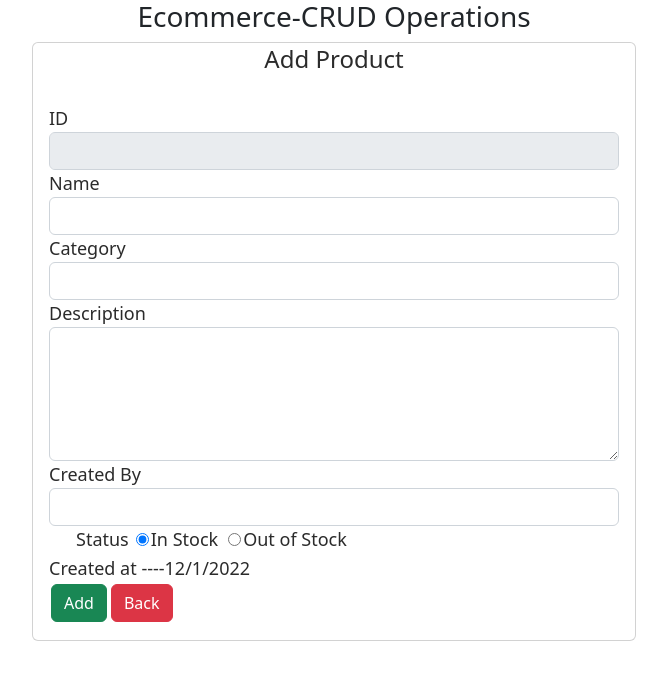
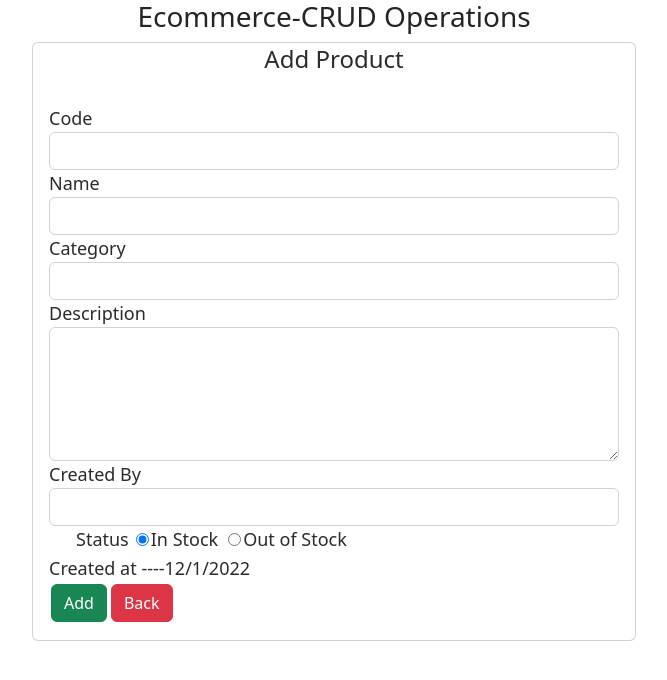
Before and after one commit to lisha149/Ecommerce_Node, a React (Create React App) app in the folder frontend/: page /products/create in a window 1280 px wide. Shown: the top 680 px of the page, without its empty margins (306-973 px from the left). Built offline with nearby package versions, Linux system fonts and the light colour scheme.

Commit message:
validated the empty field

```diff
--- a/frontend/src/components/ProductCreate.js
+++ b/frontend/src/components/ProductCreate.js
@@ -8,17 +8,25 @@ const ProductCreate = () => {
   const [description, setDescription] = useState("");
   const [created_by, setCreatedBy] = useState("");
   const [status, setStatus] = useState("in_stock");
+  const date = new Date();
+
+  const [created_at, setCreatedAt] = useState(date.toISOString());
+  const [updated_at, setUpdatedAt] = useState(date.toISOString());
+  const [validation, setValidation] = useState(false);
 
   const navigate = useNavigate();
 
   const submitHandler = (e) => {
     e.preventDefault();
     const data = {
+      id,
       product_name,
       category_name,
       description,
       created_by,
       status,
+      created_at,
+      updated_at,
     };
     let options = {
       method: "POST",
@@ -52,12 +60,19 @@ const ProductCreate = () => {
                 <div className="row">
                   <div className="col-lg-12 col-xs-6">
                     <div className="form-group">
-                      <label>ID</label>
+                      <label>Code</label>
                       <input
                         className="form-control"
                         value={id}
-                        disabled="disabled"
+                        required
+                        onMouseDown={(e) => setValidation(true)}
+                        onChange={(e) => setId(e.target.value)}
                       ></input>
+                      {id.length == 0 && validation && (
+                        <span className="text-danger">
+                          Enter the product code
+                        </span>
+                      )}
                     </div>
                   </div>
                   <div className="col-lg-12 col-xs-6">
@@ -65,6 +80,7 @@ const ProductCreate = () => {
                       <label>Name</label>
                       <input
                         className="form-control"
+                        required
                         value={product_name}
                         onChange={(e) => setName(e.target.value)}
                       ></input>
@@ -77,6 +93,7 @@ const ProductCreate = () => {
                       <input
                         className="form-control"
                         value={category_name}
+                        required
                         onChange={(e) => setCategory(e.target.value)}
                       ></input>
                     </div>
```
